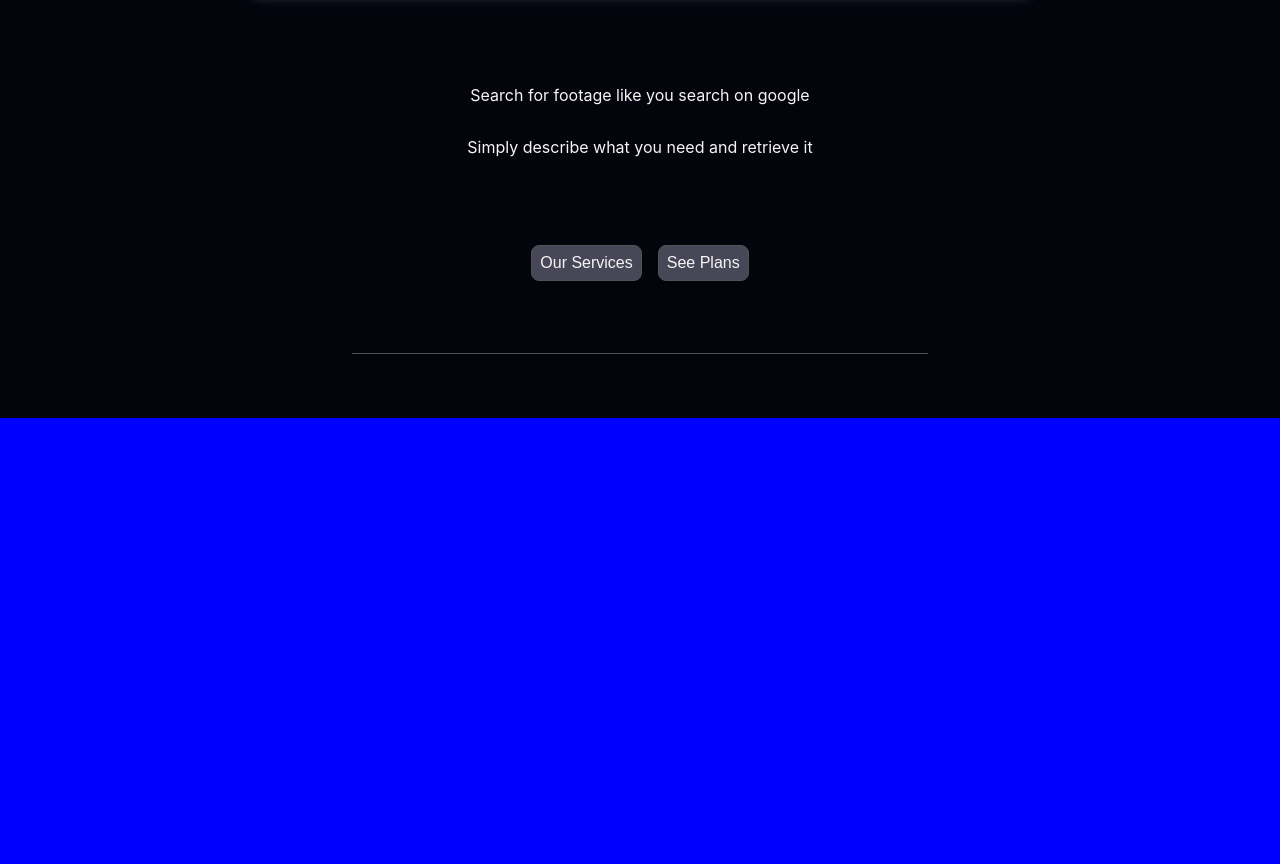
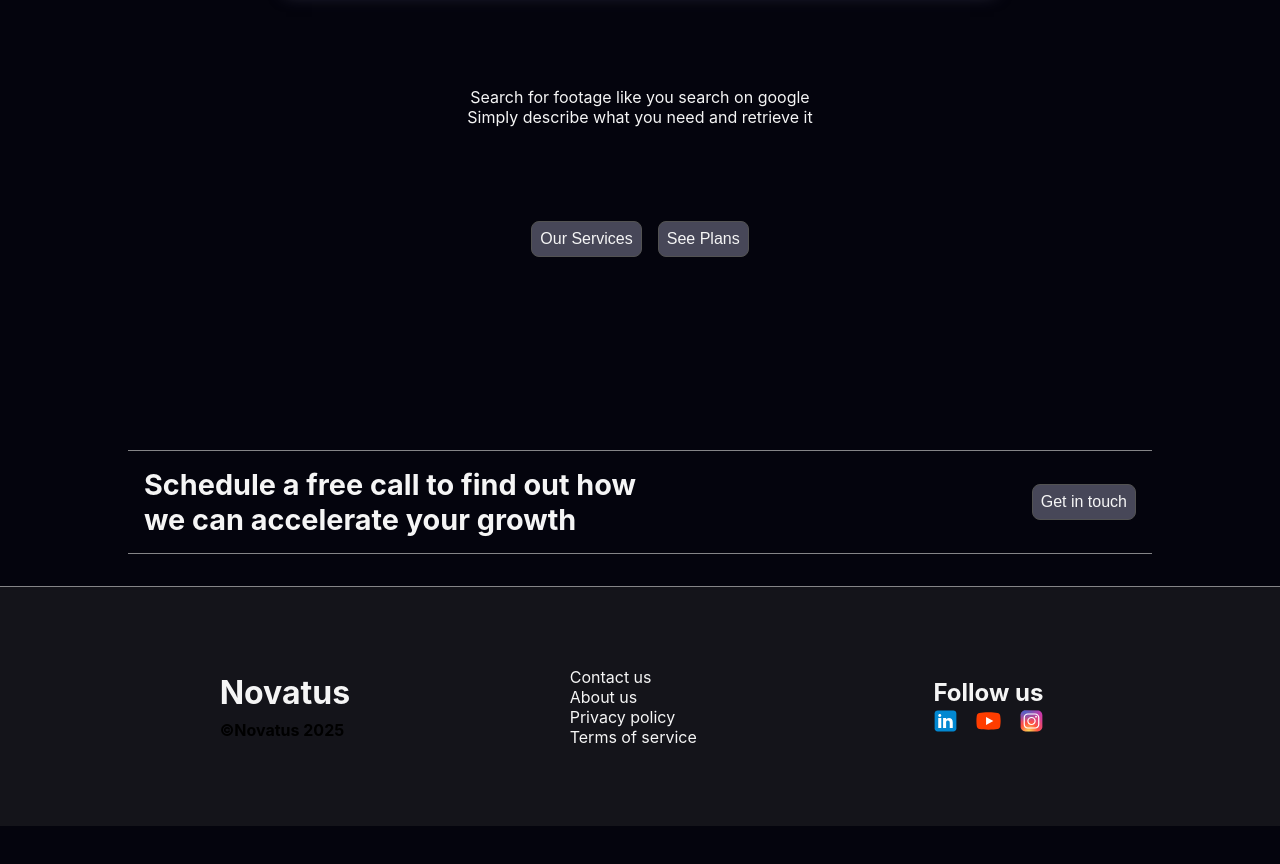
Before and after one commit to helauren42/ai-security-website, a React app in the folder reactapp/: page / in a window 1280 px wide. Shown: the part 382-1246 px from the top of the page. After the commit the page ends 1208 px from the top, so only its background shows below. Built offline with nearby package versions, Linux system fonts and the light colour scheme; a web font is replaced by a local one.

Commit message:
added footer and cta

```diff
--- a/reactapp/src/CSS/App.css
+++ b/reactapp/src/CSS/App.css
@@ -4,6 +4,7 @@
 }
 
 :root {
+  --card-black: #1e2229;
   --main-black: #04040d;
   --darker-black: #07070d;
   --main-grey: #14141a;
@@ -16,22 +17,24 @@
   --light-bg: #dbdbec;
 }
 
-/* * { */
-/*   margin: 0; */
-/*   padding: 0; */
-/*   box-sizing: border-box; */
+/* .App { */
+/* height: 200vh; */
+/* width: 100vw; */
 /* } */
 
-.App {
-  height: 200vh;
-  /* width: 100vw; */
-}
-
-.whole-page {
+.page-section {
   box-sizing: border-box;
   width: 100%;
   height: 100vh;
-  background-color: blue;
+}
+
+.classic-trip-card {
+  width: 25%;
+  height: 60%;
+  padding: 1rem;
+  background-color: var(--card-black);
+  color: var(--text-white);
+  border-radius: 0.5rem;
 }
 
 .classic-btn {
@@ -40,7 +43,6 @@
   color: var(--text-white);
   border-radius: 0.5rem;
   border: 0.01rem solid var(--dark-border2);
-  /* box-shadow: 0px 0px 25px var(--blue-shadow); */
   background-color: var(--second-grey);
 }
 
--- a/reactapp/src/CSS/CallToAction.css
+++ b/reactapp/src/CSS/CallToAction.css
@@ -1,16 +1,27 @@
 #call-to-action {
-  box-sizing: border-box;
-  height: 100%;
-  width: 100%;
+  height: auto;
+  display: grid;
+  place-items: center;
+  margin: 2rem 0;
+}
+
+.short-divider {
+  height: auto;
+  width: auto;
+  max-width: 80%;
+  min-width: 60%;
   display: flex;
-  flex-direction: column;
-  justify-content: space-evenly;
+  flex-direction: row;
+  justify-content: space-between;
   align-items: center;
-  background-color: blue;
+  border-top: 0.07rem solid var(--medium-border);
+  border-bottom: 0.07rem solid var(--medium-border);
+  padding: 1rem;
 }
 
 #cta-title {
   width: 50%;
-  background-color: blue;
   color: var(--text-white);
+  font-weight: 700;
+  font-size: 1.8rem;
 }
--- /dev/null
+++ b/reactapp/src/CSS/Footer.css
@@ -0,0 +1,63 @@
+#footer-section {
+  height: 30vh;
+  border-top: 0.01rem solid var(--medium-border);
+}
+
+footer {
+  width: 100%;
+  height: 100%;
+  display: flex;
+  flex-direction: row;
+  justify-content: space-evenly;
+  align-items: center;
+  background-color: var(--main-grey);
+}
+
+#company-socials {
+  height: 50%;
+  display: flex;
+  flex-direction: column;
+  justify-content: space-evenly;
+  align-items: center;
+}
+
+#company {
+  display: flex;
+  flex-direction: column;
+  justify-content: space-evenly;
+  align-items: flex-start;
+  gap: 0.5rem;
+}
+
+#title {
+  font-size: 2rem;
+  color: var(--text-white);
+}
+
+#social-media {
+  display: flex;
+  flex-direction: column;
+  justify-content: space-around;
+  align-items: center;
+}
+
+#follow-us {
+  color: var(--text-white);
+  font-size: 1.5rem;
+}
+
+#social-links {
+  display: flex;
+  flex-direction: row;
+  justify-content: space-evenly;
+  align-items: flex-start;
+}
+
+#social-links img {
+  width: 20%;
+}
+
+#links li {
+  list-style: none;
+  color: var(--text-white);
+}
--- a/reactapp/src/CSS/Header.css
+++ b/reactapp/src/CSS/Header.css
@@ -19,8 +19,8 @@ header {
   background-color: var(--main-grey);
   text-align: center;
   border: 0.01rem solid var(--dark-border2);
-  box-shadow: 0px 0px 10px var(--blue-shadow);
-  padding: 0 8%;
+  box-shadow: 0px 0px 1rem var(--blue-shadow);
+  padding: 3% 5%;
 }
 
 .main-text {
@@ -53,6 +53,6 @@ header {
 
 #header-bottom-line {
   width: 50%;
-  height: 0.1%;
-  border-bottom: 0.001rem solid var(--dark-border2);
+  height: 0.4%;
+  /* border-bottom: 0.001rem solid var(--blue-shadow); */
 }
--- a/reactapp/src/CSS/Navbar.css
+++ b/reactapp/src/CSS/Navbar.css
@@ -15,7 +15,8 @@ nav {
   box-sizing: border-box;
   padding: 0 5%;
   border-bottom: 0.01rem solid var(--dark-border2);
-  box-shadow: 0px 0px 0.15rem var(--dark-border2);
+  box-shadow: 0px 0px 0.55rem var(--dark-border2);
+  padding: 1% 5%;
 }
 
 #nav-title {
--- a/reactapp/src/CSS/index.css
+++ b/reactapp/src/CSS/index.css
@@ -1,3 +1,9 @@
+* {
+  margin: 0;
+  padding: 0;
+  box-sizing: border-box;
+}
+
 body {
   margin: 0;
   -webkit-font-smoothing: antialiased;
--- a/reactapp/src/JS/App.js
+++ b/reactapp/src/JS/App.js
@@ -3,6 +3,7 @@ import '../CSS/App.css';
 import { Navbar } from './Navbar';
 import { Header } from './Header'
 import { CallToAction } from './CallToAction';
+import { Footer } from './Footer';
 
 function App() {
   const [tabletDisplay, setTabletDisplay] = useState(false)
@@ -20,10 +21,10 @@ function App() {
     <div className="App">
       <Navbar tabletDisplay={tabletDisplay} />
       <Header />
-      <div className='whole-page'>
-      </div>
-      {/* <CallToAction /> */}
-      <footer></footer>
+      {/* <div className='whole-page'> */}
+      {/* </div> */}
+      <CallToAction />
+      <Footer />
     </div >
   );
 }
--- a/reactapp/src/JS/CallToAction.js
+++ b/reactapp/src/JS/CallToAction.js
@@ -1,8 +1,12 @@
+import '../CSS/CallToAction.css'
+
 export const CallToAction = () => {
   return (
-    <div id="call-to-action">
-      <h1 id="cta-title">Are you ready to start using a smart surveillance system?</h1>
-      <button className="std-hover-active">Get started</button>
-    </div>
+    <section className="page-section" id="call-to-action">
+      <div className="short-divider">
+        <p id="cta-title">Schedule a free call to find out how we can accelerate your growth</p>
+        <button className="std-hover-active classic-btn">Get in touch</button>
+      </div>
+    </section>
   )
 }
--- /dev/null
+++ b/reactapp/src/JS/Footer.js
@@ -0,0 +1,32 @@
+import '../CSS/Footer.css'
+import linkedInIcon from '../ICONS/icons8-linkedin.svg'
+import YoutubeIcon from '../ICONS/icons8-youtube.svg'
+import InstagramIcon from '../ICONS/icons8-instagram.svg'
+export const Footer = () => {
+  return (
+    <section className='page-section' id='footer-section'>
+      <footer>
+        <div id="company-socials">
+          <div id="company">
+            <h1 id="title">Novatus</h1>
+            <h4>©Novatus 2025</h4>
+          </div>
+        </div>
+        <ul id="links">
+          <li className="std-hover-active footer-links">Contact us</li>
+          <li className="std-hover-active footer-links">About us</li>
+          <li className="std-hover-active footer-links">Privacy policy</li>
+          <li className="std-hover-active footer-links">Terms of service</li>
+        </ul>
+        <div id="social-media">
+          <h1 id="follow-us">Follow us</h1>
+          <div id="social-links">
+            <img src={linkedInIcon} title='LinkedIn'></img>
+            <img src={YoutubeIcon} title='Youtube'></img>
+            <img src={InstagramIcon} title='Instagram'></img>
+          </div>
+        </div>
+      </footer>
+    </section>
+  )
+}
```
Also changed, not shown: reactapp/src/ICONS/icons8-instagram.svg (added), reactapp/src/ICONS/icons8-linkedin.svg (added), reactapp/src/ICONS/icons8-youtube.svg (added).
